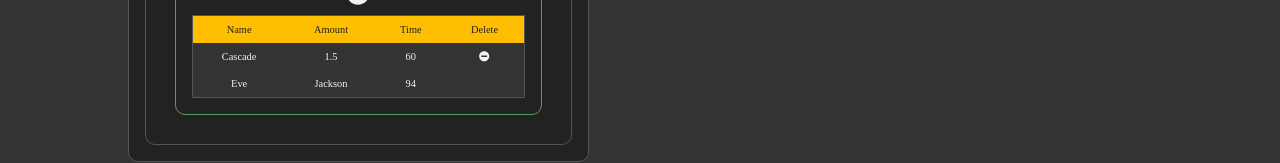
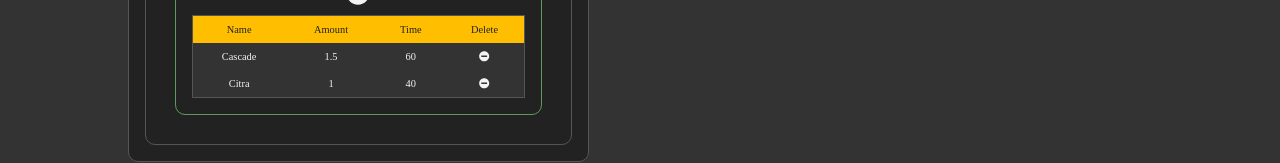
Before and after one commit to JackPlayer/ThePerfectPour, a React (Create React App) app in the folder frontend/perfect-pour/: page /home in a window 1280 px wide. Shown: the part 1250-1413 px from the top of the page. Built offline with nearby package versions, Linux system fonts and the light colour scheme.

Commit message:
Linted new brew and new recipe forms

```diff
--- a/frontend/perfect-pour/src/components/NewRecipeForm.js
+++ b/frontend/perfect-pour/src/components/NewRecipeForm.js
@@ -1,11 +1,15 @@
-import React, {useState} from 'react'
-import { hopTypes } from '../data/beerData'
+/**
+ * NewRecipeForm.js
+ * React component for creating a new recipe
+ */
+import React, { useState } from 'react';
 
-import { FontAwesomeIcon } from '@fortawesome/react-fontawesome'
-import { faPlusCircle, faMinusCircle } from '@fortawesome/free-solid-svg-icons'
+import { FontAwesomeIcon } from '@fortawesome/react-fontawesome';
+import { faPlusCircle, faMinusCircle } from '@fortawesome/free-solid-svg-icons';
+import { hopTypes } from '../data/beerData';
 
 const NewRecipeForm = () => {
-  const [hopFilter, setHopFilter] = useState('')
+  const [hopFilter, setHopFilter] = useState('');
 
   const renderHopOptions = () => {
     if (hopTypes.length > 0) {
@@ -13,10 +17,13 @@ const NewRecipeForm = () => {
         const hopKey = hop.replace(/\s+/g, '-').toLowerCase();
         return (
           <option value={hop} key={hopKey}>{hop}</option>
-        )
-      })
+        );
+      });
     }
-  }
+    return (
+      <p>Hop types failed to load!</p>
+    );
+  };
   return (
     <form id="recipe-form">
       <p>Create a new recipe by filling out the contents below</p>
@@ -51,7 +58,7 @@ const NewRecipeForm = () => {
           <div className="form-field">
             <label>Amount</label>
             <div>
-              <input type="number"  min="0" />
+              <input type="number" min="0" />
               <span> oz</span>
             </div>
           </div>
@@ -59,7 +66,7 @@ const NewRecipeForm = () => {
           <div className="form-field">
             <label>Timing</label>
             <div >
-              <input type="number"  min="0" max="120"/>
+              <input type="number" min="0" max="120"/>
               <span> min</span>
             </div>
           </div>
@@ -80,15 +87,16 @@ const NewRecipeForm = () => {
             <td><FontAwesomeIcon icon={faMinusCircle} /></td>
           </tr>
           <tr>
-            <td>Eve</td>
-            <td>Jackson</td>
-            <td>94</td>
+            <td>Citra</td>
+            <td>1</td>
+            <td>40</td>
+            <td><FontAwesomeIcon icon={faMinusCircle} /></td>
           </tr>
         </table>
       </div>
 
     </form>
-  )
-}
+  );
+};
 
-export default NewRecipeForm
+export default NewRecipeForm;
```
Also changed, not shown: frontend/perfect-pour/src/components/NewBrewForm.js (+6 -7 lines).
